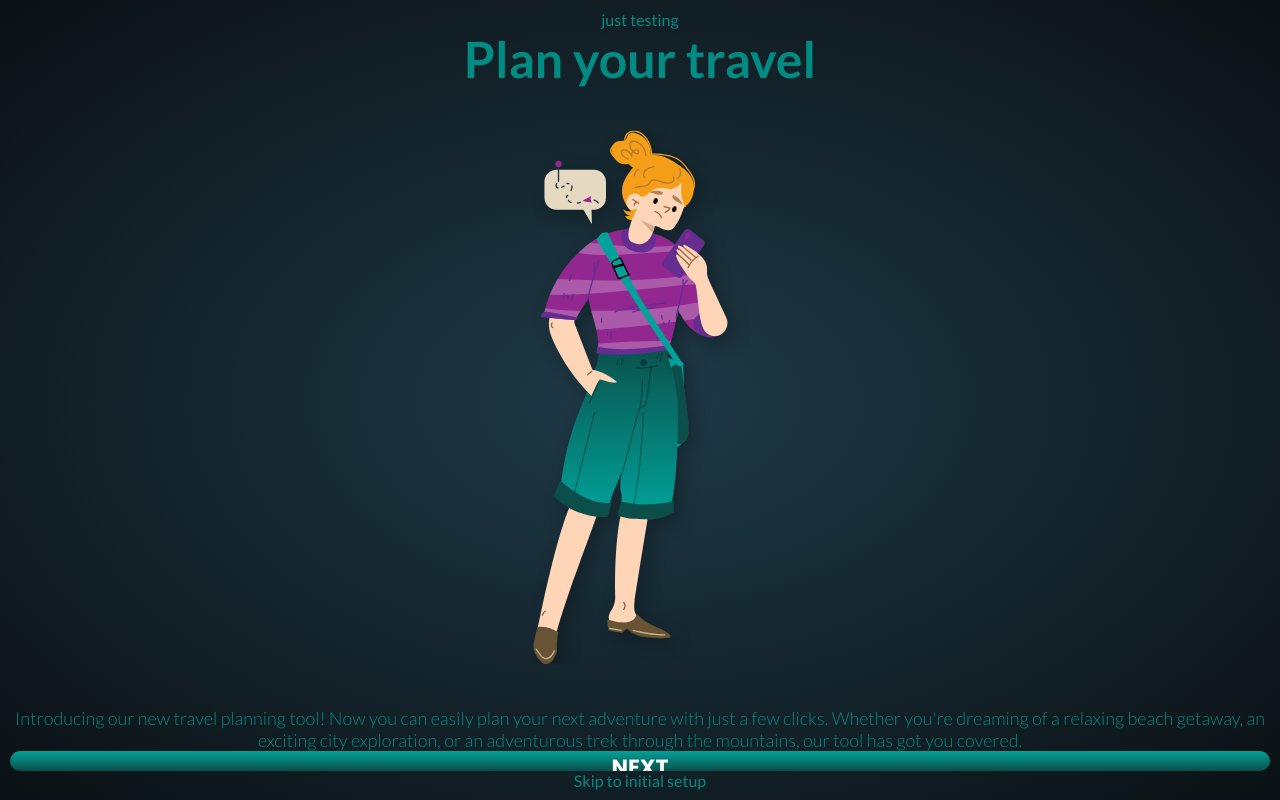
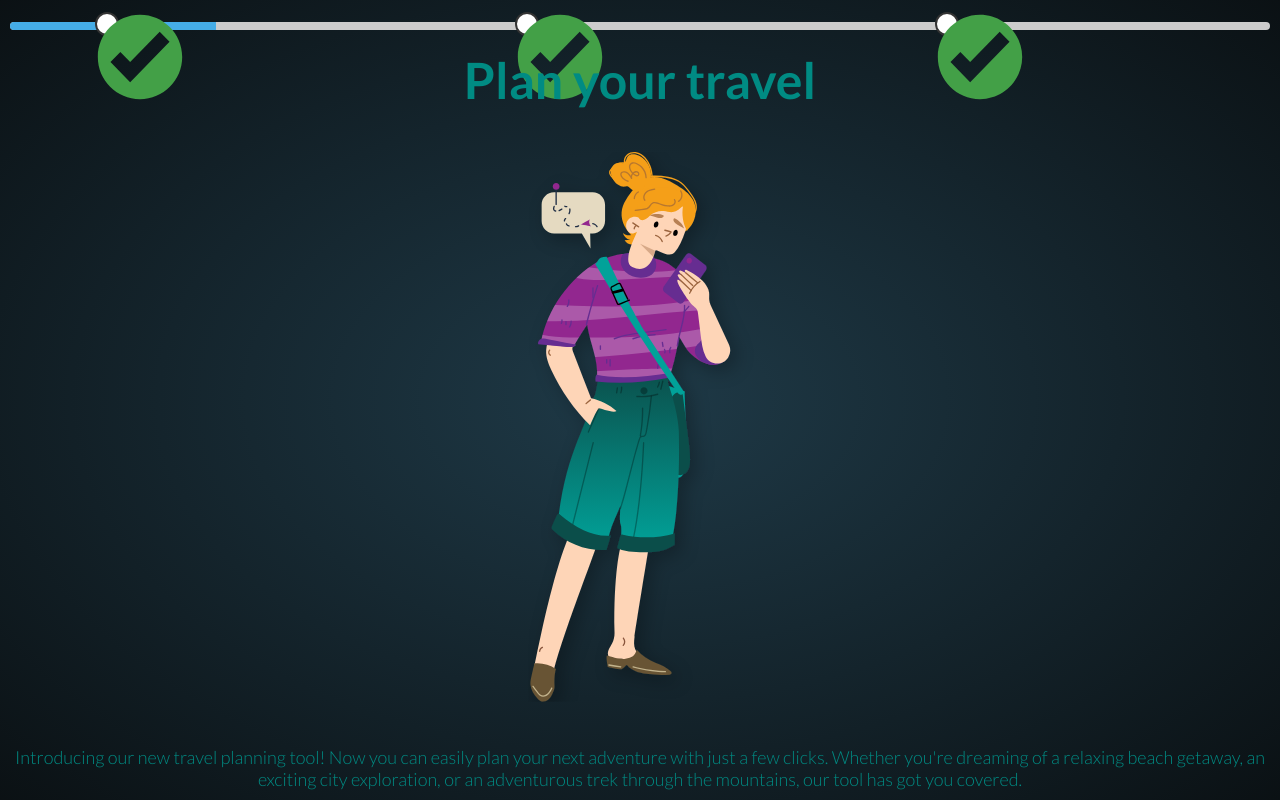
Before and after one commit to AdamN89/SightSeekerFront, a React (Create React App) app: page /features in a window 1280 px wide. Built offline with nearby package versions, Linux system fonts and the light colour scheme.

Commit message:
working on progress bar

```diff
--- a/src/components/ProgressBar.jsx
+++ b/src/components/ProgressBar.jsx
@@ -1,7 +1,38 @@
-export default function ProgressBar() {
+import { ProgressBar, Step } from "react-step-progress-bar";
+
+export default function StepsBar() {
   return (
-    <div>
-      just testing
-    </div>
-  )
-};
+    <ProgressBar
+      percent={75}
+      filledBackground="linear-gradient(to right, #fefb72, #f0bb31)"
+    >
+      <Step transition="scale">
+        {({ accomplished }) => (
+          <img
+            style={{ filter: `grayscale(${accomplished ? 0 : 80}%)` }}
+            width="30px"
+            src="../assets/logo-icon.svg"
+          />
+        )}
+      </Step>
+      <Step transition="scale">
+        {({ accomplished }) => (
+          <img
+            style={{ filter: `grayscale(${accomplished ? 0 : 80}%)` }}
+            width="30px"
+            src="../assets/logo-icon.svg"
+          />
+        )}
+      </Step>
+      <Step transition="scale">
+        {({ accomplished }) => (
+          <img
+            style={{ filter: `grayscale(${accomplished ? 0 : 80}%)` }}
+            width="30px"
+            src="../assets/logo-icon.svg"
+          />
+        )}
+      </Step>
+    </ProgressBar>
+  );
+}
--- /dev/null
+++ b/src/pages/FeaturesPage/CheckMark.jsx
@@ -0,0 +1,9 @@
+export default function CheckMark() {
+  return (
+    <>
+    <svg xmlns="http://www.w3.org/2000/svg" viewBox="0 0 64 64" enable-background="new 0 0 64 64"><path d="M32,2C15.431,2,2,15.432,2,32c0,16.568,13.432,30,30,30c16.568,0,30-13.432,30-30C62,15.432,48.568,2,32,2z M25.025,50
+	l-0.02-0.02L24.988,50L11,35.6l7.029-7.164l6.977,7.184l21-21.619L53,21.199L25.025,50z" fill="#43a047"/></svg>
+
+    </>
+  )
+};
--- a/src/pages/FeaturesPage/FeaturesPage.css
+++ b/src/pages/FeaturesPage/FeaturesPage.css
@@ -44,6 +44,7 @@
     transform: translateX(0%);
     opacity: 1;
     z-index: 100;
+    top: 40px
 }
 
 a {
@@ -54,13 +55,95 @@ a {
 }
 
 svg {
-    width: 58%;
+    width: 55%;
 }
 
 #slide2 svg {
-    width: 73%;
+    width: 71%;
 }
 
 #slide3 svg {
+    width: 98%;
+}
+
+.step-progress {
+    justify-content: center;
+    align-items: center;
+    margin: 12px 0;
+    width: 100%;
+    flex-direction: row;
+    position: sticky;
+    }
+
+.step-progress-bar {
+    width: 100%;
+    height: 8px;
+    background: #ccc;
+    border-radius: 4px;
+    position: absolute;
+    overflow: hidden;
+}
+
+.step-progress-line {
+    height: 100%;
+    background: #45ade7;
+    width: 16.33%;
+    position: absolute;
+    left: 0;
+    top: 0;
+    transition: width 0.3s ease;
+}
+
+.step-progress-step {
+    display: flex;
+    margin-left: 85px;
+    justify-content: space-around;
     width: 100%;
 }
+
+.step-progress-step-item {
+font-size: 14px;
+color: #333;
+margin-right: 50px;
+position: relative;
+}
+
+.step-progress-step-item:after {
+content: "";
+width: 20px;
+height: 20px;
+border: 2px solid #333;
+border-radius: 50%;
+background: #fff;
+position: absolute;
+left: -35px;
+top: -10px;
+z-index: 1;
+}
+
+.step-progress-step-item.active {
+color: #fff;
+}
+
+.step-progress-step-item.active:after {
+    content: "";
+    width: 20px;
+    height: 20px;
+    border: 2px solid #333;
+    border-radius: 50%;
+    /* background: #45ade7; */
+    background-image: "./checkmark.svg";
+    position: absolute;
+    left: -35px;
+    top: -10px;
+    z-index: 1;
+}
+
+.step-progress-step svg {
+    width: 30%;
+    z-index: 5;
+    padding: 0;
+    position: relative;
+    top: -10px;
+    left: -35px;
+}
--- a/src/pages/FeaturesPage/FeaturesPage.jsx
+++ b/src/pages/FeaturesPage/FeaturesPage.jsx
@@ -1,11 +1,12 @@
 import Button from "../../components/Button";
-import ProgressBar from "../../components/ProgressBar";
+import StepsBar from "../../components/ProgressBar";
 import { Link, NavLink } from "react-router-dom"
 import { useState } from "react";
 import "./FeaturesPage.css";
 import FeaturesPlanGraphic from "./FeaturesPlanGraphic";
 import FeaturesShareGrapfic from "./FeaturesShareGrapfic"
 import FeaturesBonVoyageGraphic from "./FeaturesBonVoyageGraphic"
+import CheckMark from "./CheckMark";
 
 export default function FeaturesPage() {
  const [ activeSlide, setActiveSlide ] = useState(0)
@@ -20,12 +21,21 @@ export default function FeaturesPage() {
   return (
     <div className="featurespage__wrapper">
         <div className="featurespage__slides-container">
+                    <div className="step-progress">
+                            <div className="step-progress-bar">
+                            <div className="step-progress-line"></div>
+                    </div>
+                    <div className="step-progress-step">
+                        <div className="step-progress-step-item active"><CheckMark/></div>
+                        <div className="step-progress-step-item"><CheckMark/></div>
+                        <div className="step-progress-step-item"><CheckMark/></div>
+                    </div>
+                    </div>
             <div
             id="slide1"
             className={`featurespage__slide ${
             activeSlide === 0 ? 'active' : ''
           }`}>
-                <ProgressBar />
                 <h1>Plan your travel</h1>
                 <FeaturesPlanGraphic />
                 <p>
@@ -43,7 +53,7 @@ export default function FeaturesPage() {
                 activeSlide === 1 ? 'active' : ''
               }`}
             >
-                <ProgressBar />
+                {/* <StepsBar /> */}
                 <h1>Share the adventure</h1>
                 <FeaturesShareGrapfic />
                 <p>
@@ -60,7 +70,7 @@ export default function FeaturesPage() {
                 activeSlide === 2 ? 'active' : ''
               }`}
             >
-            <ProgressBar />
+            {/* <StepsBar /> */}
                 <h1>Bon Voyage!</h1>
                 <FeaturesBonVoyageGraphic />
                 <p>
```
Also changed, not shown: src/pages/FeaturesPage/checkmark.svg (added).
